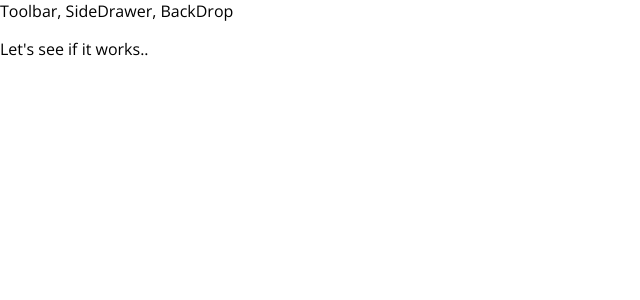
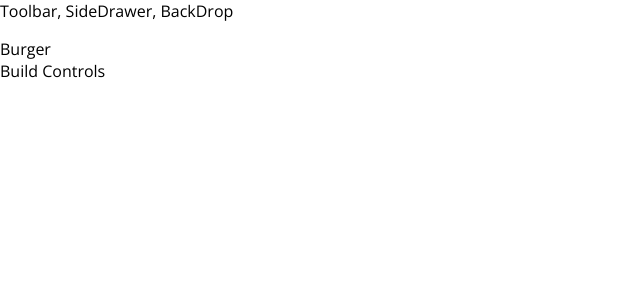
Before and after one commit to masoudso/burgerMaker, a React app: page / in a window 1280 px wide. Shown: the top 300 px of the page, without its empty margins (0-640 px from the left). Built offline with nearby package versions, Linux system fonts and the light colour scheme.

Commit message:
Added layout.css and layout.js where I hold the whole layout I want to have such as toolbars and stuff - added burgerbuilder where it holds the build control

```diff
--- a/src/App.js
+++ b/src/App.js
@@ -1,12 +1,13 @@
 import React, { Component } from 'react';
 import Layout from './Components/Layout/Layout';
+import BurgerBuilder from './Containers/BurgerBuilder/BurgerBuilder'
 
 class App extends Component {
   render() {
     return (
       <div>
         <Layout>
-          <p>Let's see if it works..</p>
+          <BurgerBuilder></BurgerBuilder>
         </Layout>
       </div>
     );
--- /dev/null
+++ b/src/Components/Layout/Layout.css
@@ -0,0 +1,3 @@
+.Content{
+    margin-top: 16px;
+}
--- a/src/Components/Layout/Layout.js
+++ b/src/Components/Layout/Layout.js
@@ -1,10 +1,11 @@
 import React from 'react'
 import Aux from '../../hoc/Aux'
+import classes from './Layout.css'
 
 const layout = (props) => (
     <Aux>
     <div>Toolbar, SideDrawer, BackDrop</div>
-    <main>{props.children}</main>
+    <main className={classes.Content}>{props.children}</main>
     </Aux>
 );
 
--- /dev/null
+++ b/src/Containers/BurgerBuilder/BurgerBuilder.js
@@ -0,0 +1,15 @@
+import React, { Component } from 'react';
+import Aux from '../../hoc/Aux'
+
+class BurgerBuilder extends Component{
+    render(){
+        return(
+            <Aux>
+                <div>Burger</div>
+                <div>Build Controls</div>
+            </Aux>
+        );
+    }
+}
+
+export default BurgerBuilder;
```
